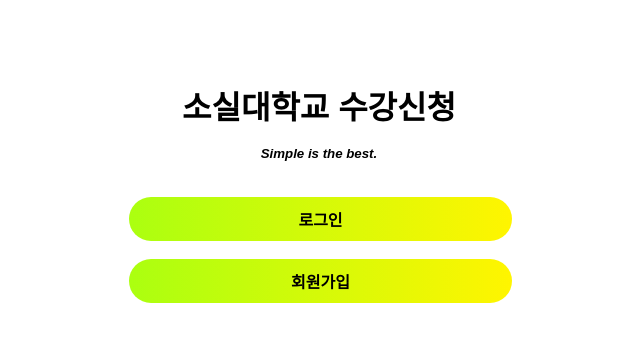
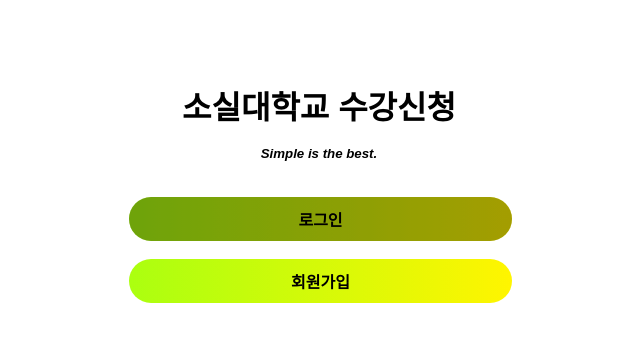
Before and after one commit to JinseongHwang/software-design-term-project, a website: page public/index.html in a window 1280 px wide. In both pictures the pointer is over the link "로그인". Shown: the whole page, without its empty margins (321-961 px from the left). Drawn offline with Linux system fonts and the light colour scheme.

Commit message:
feat: CSS hover 애니매이션 적용

```diff
--- a/public/style.css
+++ b/public/style.css
@@ -90,6 +90,11 @@
     color: #000000;
     text-decoration: none;
     font-weight: bold;
+    transition: all 0.5s;
+}
+
+.submit:hover {
+    box-shadow: 400px 0 0 0 rgba(0,0,0,0.2) inset, -400px 0 0 0 rgba(0,0,0,0.2) inset;
 }
 
 .checkbox {
```
